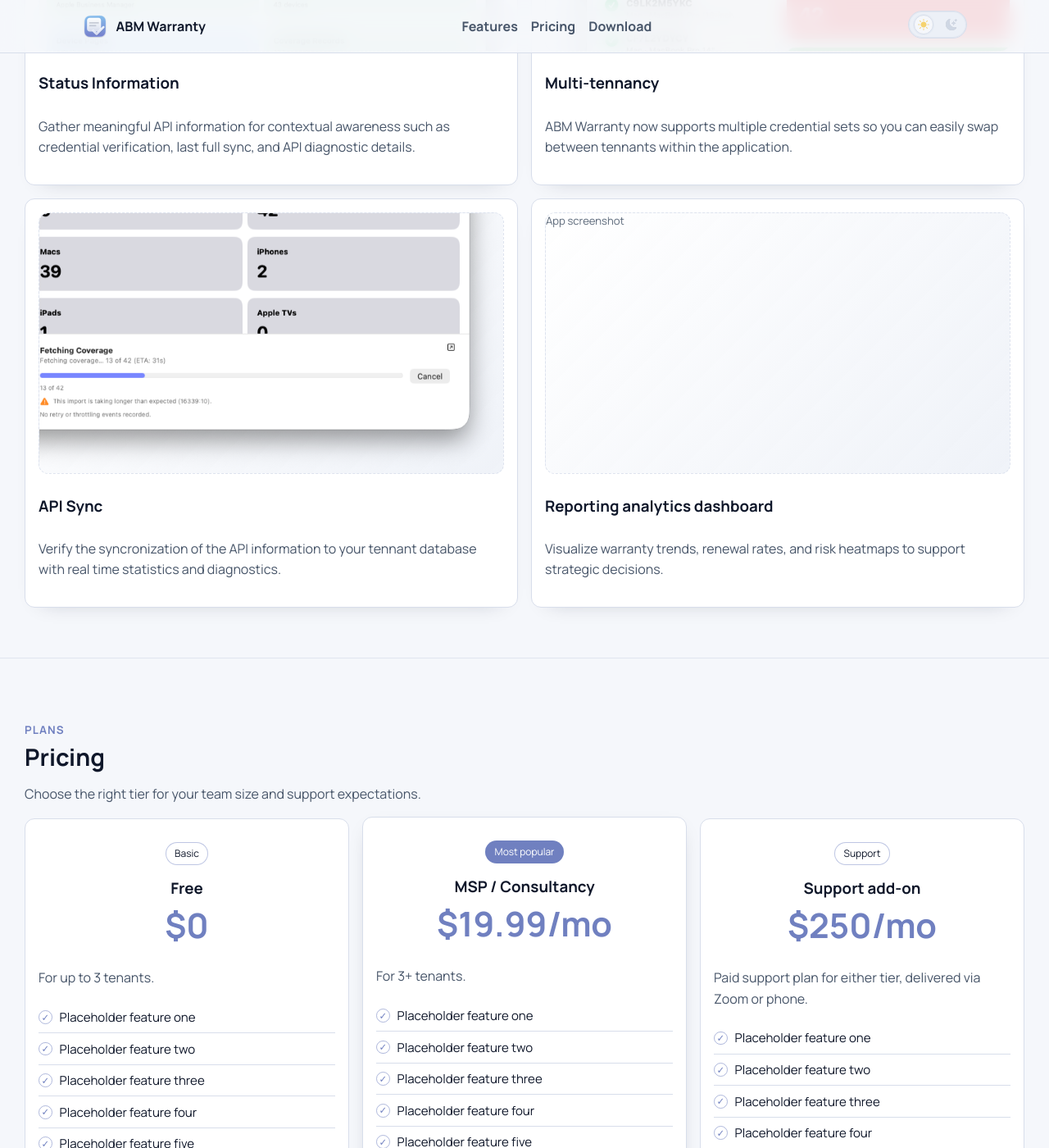
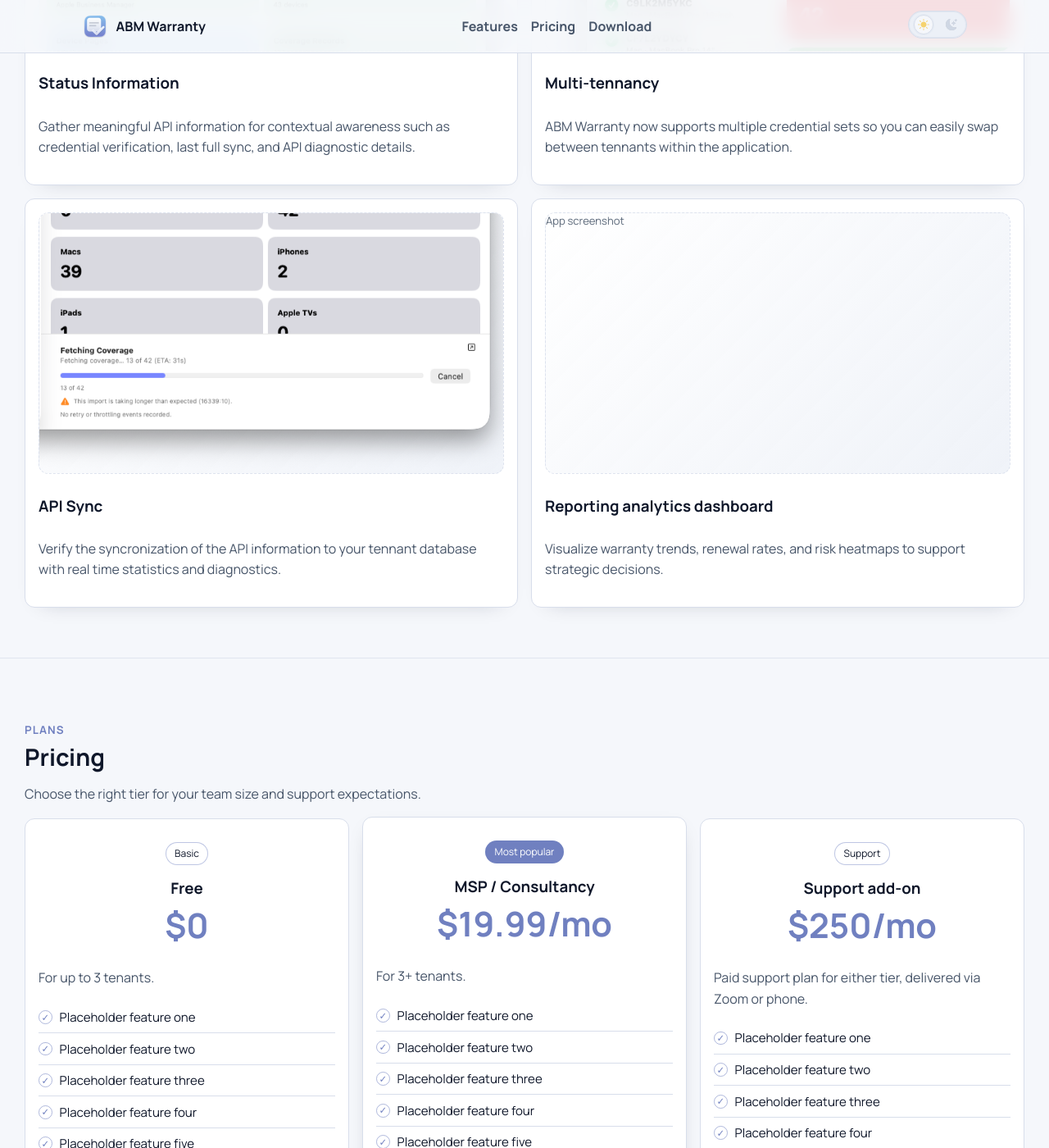
Before and after one commit to jonbrown21/abmwarranty, a Jekyll site: the page built from index.md, in a window 1280 px wide and 1400 px high, scrolled down 2172 px. Shown: the whole window at 82% size. Built offline with Jekyll 4.4.1, drawn with Linux system fonts in a browser that asks for light colours.

Commit message:
style: shift feature 7 image 25px to the right

```diff
--- a/assets/css/main.css
+++ b/assets/css/main.css
@@ -572,6 +572,7 @@ html[data-theme='dark'] .theme-icon-light { color: #9ca9c0; opacity: 0.35; }
   object-position: right bottom;
   transform: scale(1.45);
   transform-origin: right bottom;
+  translate: 25px 0;
 }
 
 .feature-card:hover #feature-card-1-image,
```
